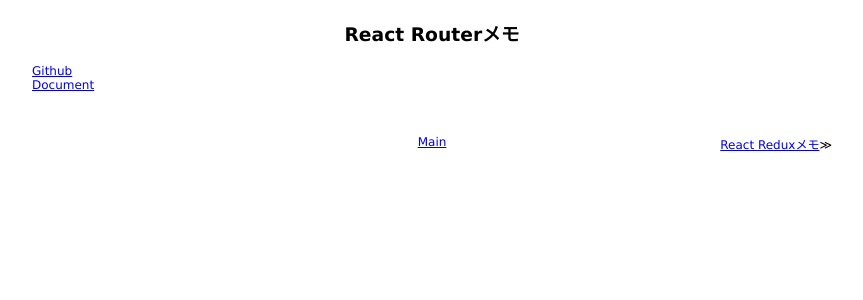
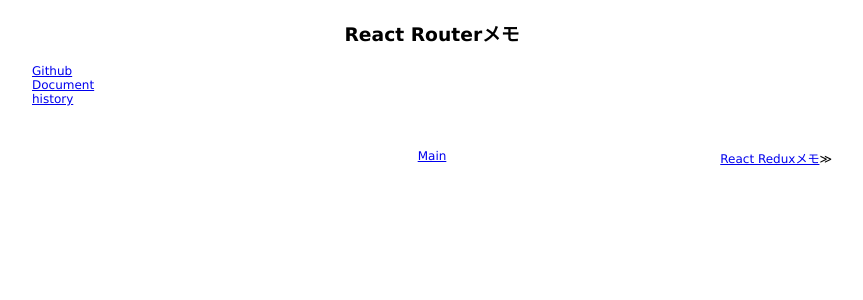
Before and after one commit to 38elements/38elements.github.com, a Jekyll site: the page built from _posts/2017-04-29-react-router.md, in a window 1280 px wide. Shown: the top 300 px of the page, without its empty margins (208-1071 px from the left). Built offline with Jekyll 4.4.1, drawn with Linux system fonts in a browser that asks for light colours.

Commit message:
Update 2017-04-29-react-router.md

```diff
--- a/_posts/2017-04-29-react-router.md
+++ b/_posts/2017-04-29-react-router.md
@@ -4,3 +4,4 @@ title: React Routerメモ
 ---
 [Github](https://github.com/ReactTraining/react-router)
 [Document](https://reacttraining.com/react-router/web/guides/quick-start)
+[history](https://github.com/ReactTraining/history)
```
